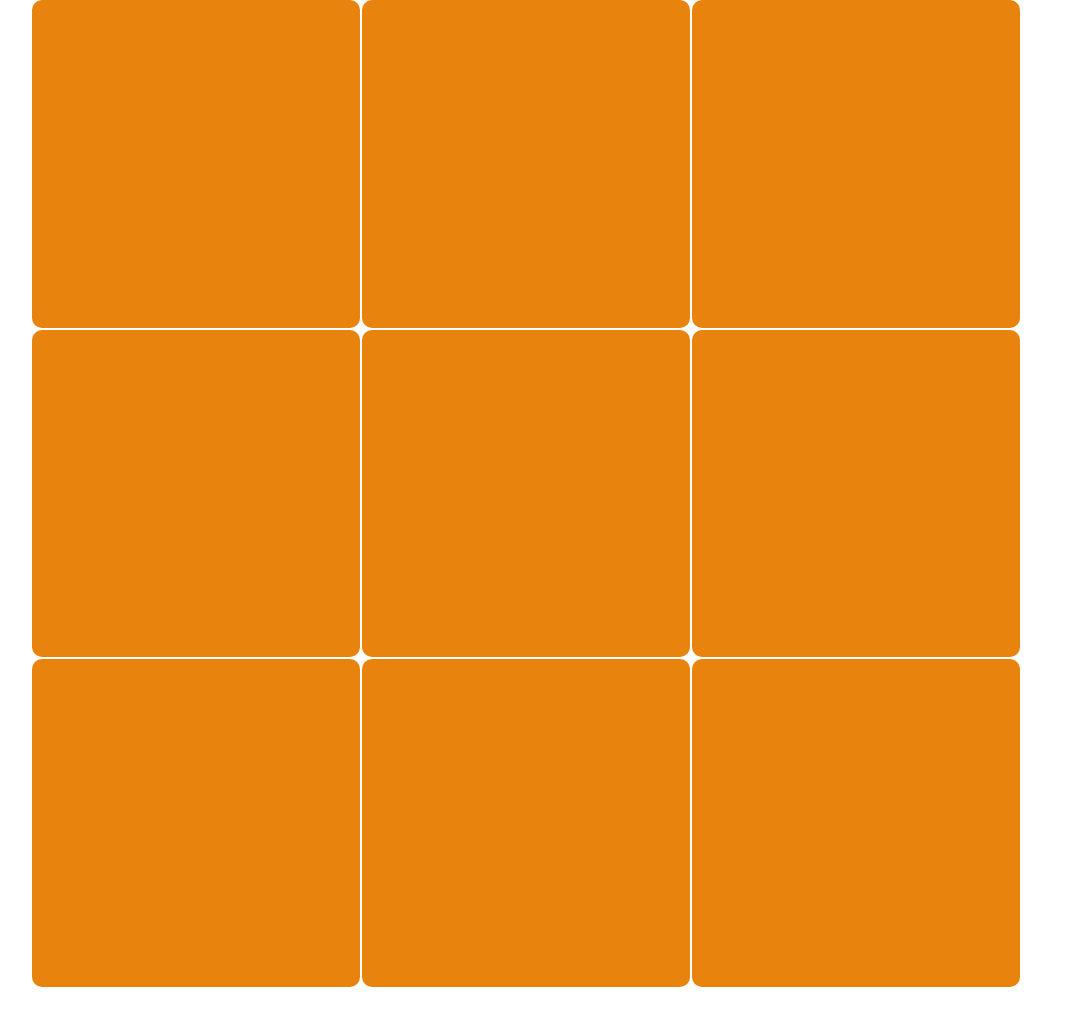
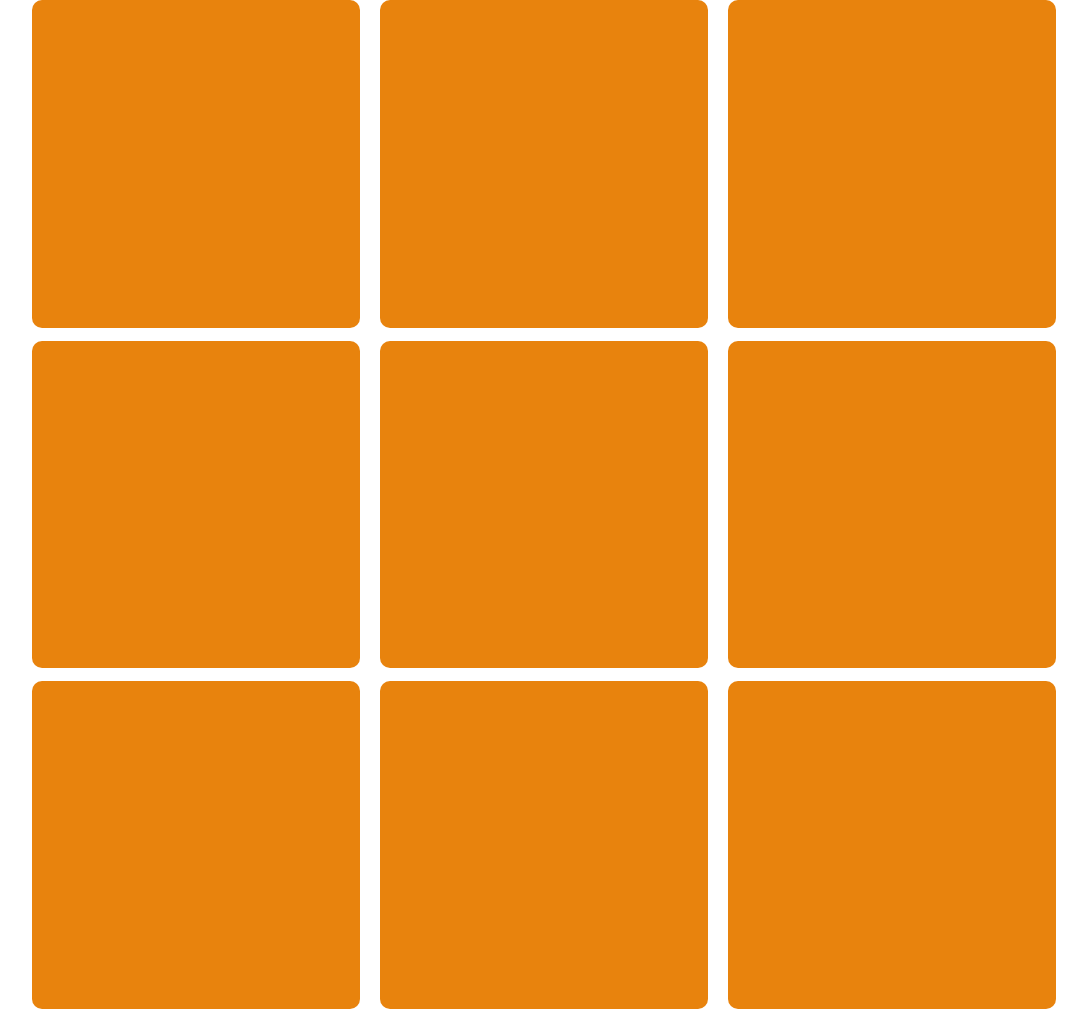
Before and after one commit to fangunhs/CSS, a plain HTML site: page task1/index.html in a window 1280 px wide. Shown: the whole page, without its empty margins (96-1183 px from the left). Before the commit the page ends 989 px from the top, so only its background shows below. Drawn offline with Linux system fonts and the light colour scheme.

Commit message:
Update index.html

```diff
--- a/task1/index.html
+++ b/task1/index.html
@@ -18,7 +18,7 @@
         }
         .line{
             text-align: justify;
-        }d
+        }
         .line:after{
             content:"";
             display:inline-block;
```
